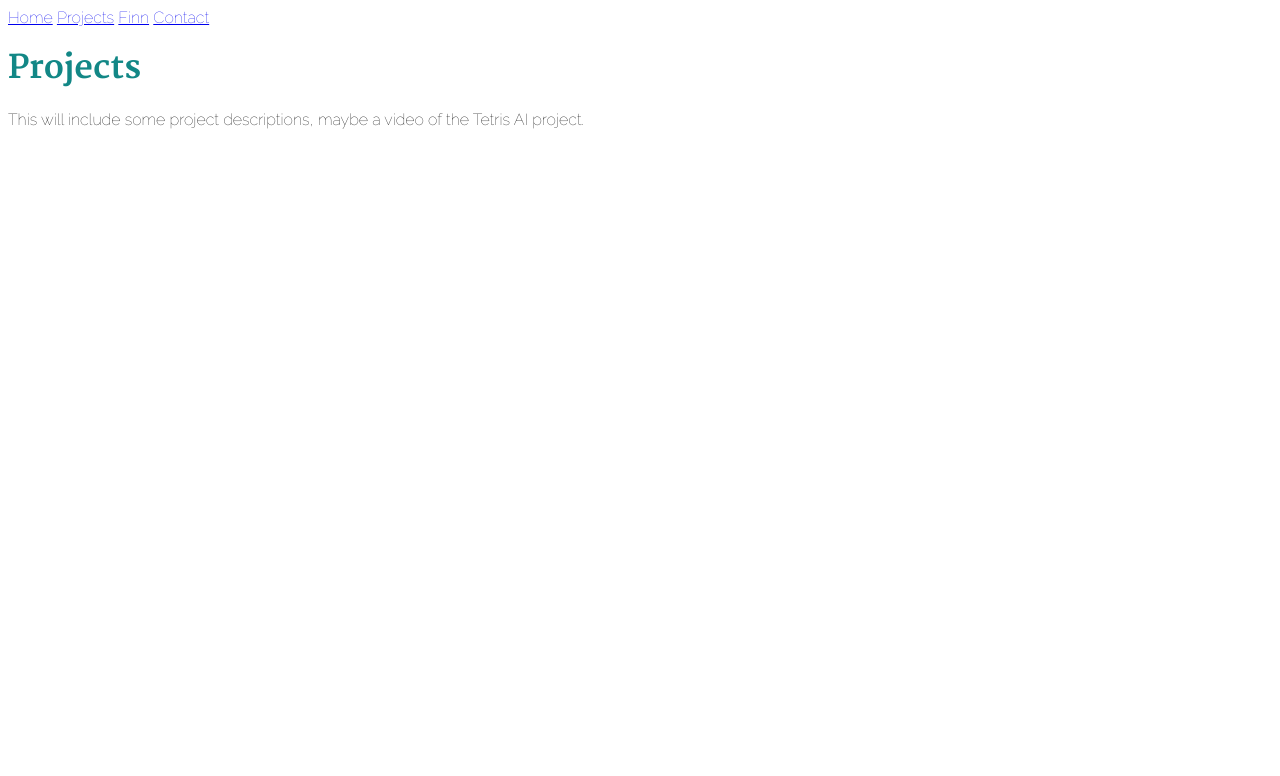
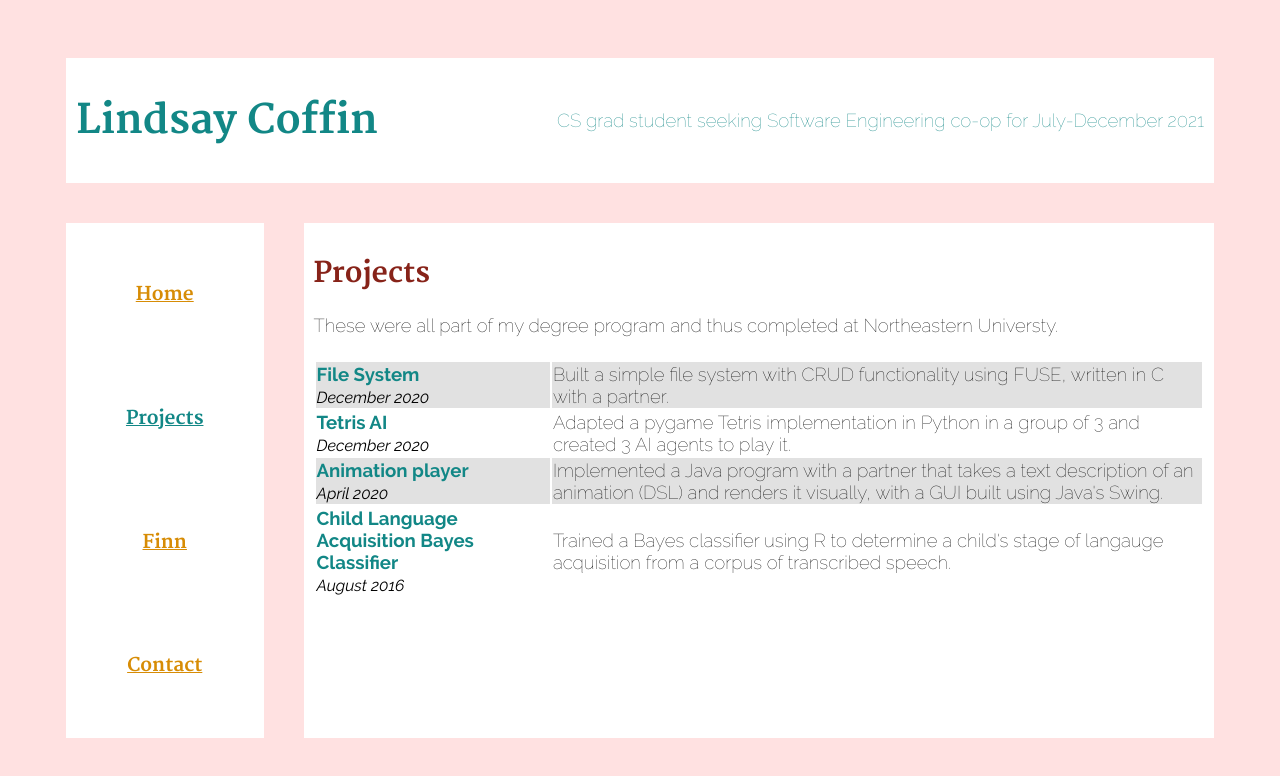
Before and after one commit to coffinated/coffinated.github.io, a plain HTML site: page projects/index.html in a window 1280 px wide. Drawn offline with Linux system fonts and the light colour scheme.

Commit message:
some page content

```diff
--- a/lcsite.css
+++ /dev/null
@@ -1,48 +0,0 @@
-@font-face {
-    font-family: "merriweather";
-    src: url("./fonts/Merriweather-Regular.ttf") format('truetype');
-}
-
-@font-face {
-    font-family: "merriweather";
-    src: url("./fonts/Merriweather-Bold.ttf") format('truetype');
-    font-weight: bold;
-}
-
-@font-face {
-    font-family: "raleway";
-    src: url("./fonts/Raleway-Regular.ttf") format('truetype');
-}
-
-@font-face {
-    font-family: "raleway";
-    src: url("./fonts/Raleway-Thin.ttf") format('truetype');
-    font-weight: lighter;
-}
-
-@font-face {
-    font-family: "raleway";
-    src: url("./fonts/Raleway-Bold.ttf") format('truetype');
-    font-weight: bold;
-}
-
-@font-face {
-    font-family: "raleway";
-    src: url("./fonts/Raleway-Italic.ttf") format('truetype');
-    font-style: italic;
-}
-
-.header {
-    font-family: 'merriweather';
-    font-weight: bold;
-    color: rgb(18, 135, 134);
-}
-
-h1 {
-    font-family: 'merriweather', Arial, Helvetica, sans-serif;
-    font-weight: bold;
-}
-
-html, body {
-    font-family: 'raleway', 'Times New Roman', Times, serif;
-}
--- a/projects/index.html
+++ b/projects/index.html
@@ -3,23 +3,50 @@
     <head>
         <meta charset="utf-8">
         <title>Project 1: projects</title>
-        <link rel="stylesheet" href="/lcsite.css">
+        <link rel="stylesheet" href="../style.css">
     </head>
     <body>
         <div class="container">
+            <div class="header">
+                <div>
+                    <h1>Lindsay Coffin</h1>
+                </div>
+                <div>
+                    CS grad student seeking Software Engineering co-op for July-December 2021
+                </div>
+            </div>
             <div class="navbar">
                 <span class="navlinks"><a href="../">Home</a></span>
                 <span class="navcurrent"><a href="../projects">Projects</a></span>
                 <span class="navlinks"><a href="../finn">Finn</a></span>
                 <span class="navlinks"><a href="../contact">Contact</a></span>
             </div>
-            <div class="header">
-                <h1>Projects</h1>
-            </div>
             <div class="content">
                 <div id="projects">
-                    <p>This will include some project descriptions, maybe a video of the Tetris AI project.</p>
-                    <!-- not sure yet -->
+                    <h2>Projects</h2>
+                    <p>These were all part of my degree program and thus completed at Northeastern Universty.</p>
+                    <table id="proj-table">
+                        <tr>
+                            <td><span class="proj-title">File System</span>
+                                <br><span class="proj-date">December 2020</span></td>
+                            <td>Built a simple file system with CRUD functionality using FUSE, written in C with a partner.</td>
+                        </tr>
+                        <tr>
+                            <td><span class="proj-title">Tetris AI</span>
+                                <br><span class="proj-date">December 2020</span></td>
+                            <td>Adapted a pygame Tetris implementation in Python in a group of 3 and created 3 AI agents to play it.</td>
+                        </tr>
+                        <tr>
+                            <td><span class="proj-title">Animation player</span>
+                                <br><span class="proj-date">April 2020</span></td>
+                            <td>Implemented a Java program with a partner that takes a text description of an animation (DSL) and renders it visually, with a GUI built using Java's Swing.</td>
+                        </tr>
+                        <tr>
+                            <td><span class="proj-title">Child Language Acquisition Bayes Classifier</span>
+                                <br><span class="proj-date">August 2016</span></td>
+                            <td>Trained a Bayes classifier using R to determine a child's stage of langauge acquisition from a corpus of transcribed speech.</td>
+                        </tr>
+                    </table>
                 </div>
             </div>
         </div>
--- /dev/null
+++ b/style.css
@@ -0,0 +1,134 @@
+@font-face {
+    font-family: "merriweather";
+    src: url("./fonts/Merriweather-Regular.ttf") format('truetype');
+}
+
+@font-face {
+    font-family: "merriweather";
+    src: url("./fonts/Merriweather-Bold.ttf") format('truetype');
+    font-weight: bold;
+}
+
+@font-face {
+    font-family: "raleway";
+    src: url("./fonts/Raleway-Regular.ttf") format('truetype');
+}
+
+@font-face {
+    font-family: "raleway";
+    src: url("./fonts/Raleway-Thin.ttf") format('truetype');
+    font-weight: lighter;
+}
+
+@font-face {
+    font-family: "raleway";
+    src: url("./fonts/Raleway-Bold.ttf") format('truetype');
+    font-weight: bold;
+}
+
+@font-face {
+    font-family: "raleway";
+    src: url("./fonts/Raleway-Italic.ttf") format('truetype');
+    font-style: italic;
+}
+
+.container {
+    display: grid;
+    grid-template-rows: auto 1fr;
+    grid-template-columns: 1fr 4fr;
+    grid-template-areas:
+        "head head"
+        "side main-content"
+    ;
+    margin: 3%;
+    height: 90vh;
+}
+
+html, body {
+    font-family: 'raleway', Arial, Helvetica, sans-serif;
+    font-size: 14pt;
+    background-color: rgb(255, 225, 225);
+}
+
+.header {
+    color: rgb(18, 135, 134);
+    grid-area: head;
+    display: flex;
+    justify-content: space-between;
+    align-items: center;
+}
+
+.navbar {
+    grid-area: side;
+    display: flex;
+    flex-direction: column;
+    align-items: center;
+    justify-content: space-around;
+}
+
+.content, .header, .navbar {
+    margin: 20px;
+    padding: 10px;
+    background-color: white;
+}
+
+.content {
+    grid-area: main-content;
+    overflow: auto;
+}
+
+h1 {
+    font-family: 'merriweather', 'Times New Roman', Times, serif;
+    font-weight: bold;
+    font-size: 30pt;
+}
+
+h2 {
+    font-family: 'merriweather', 'Times New Roman', Times, serif;
+    color:rgb(135, 35, 25);
+}
+
+a {
+    color:rgb(215, 140, 5);
+}
+
+.navbar .navcurrent, .navbar .navlinks {
+    font-family: 'merriweather', 'Times New Roman', Times, serif;
+    font-weight: bold;
+}
+
+.navcurrent a {
+    color: rgb(18, 135, 134);
+}
+
+table {
+    width: 90%;
+    padding-top: 5px;
+}
+
+#proj-table {
+    width: 100%;
+}
+
+#proj-table tr:nth-child(odd) {
+    background-color: rgb(225, 225, 225);
+}
+
+.proj-title {
+    font-weight: bold;
+    color:rgb(18, 135, 134);
+}
+
+.proj-date {
+    font-style: italic;
+    font-size: 12pt;
+}
+
+th {
+    text-align: left;
+}
+
+img {
+    max-width: 80%;
+    height: auto;
+}
```
Also changed, not shown: finn/index.html (+16 -11 lines), index.html (+9 -4 lines), 1 other file.
